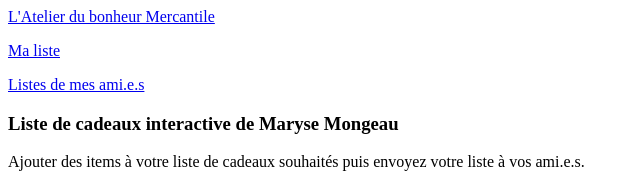
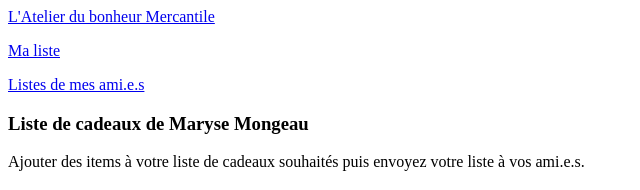
Before and after one commit to vivgxojo/S1-Intro-main, a plain HTML site: page index.html in a window 1280 px wide. Shown: the top 190 px of the page, without its empty margins (0-640 px from the left). Drawn offline with Linux system fonts and the light colour scheme.

Commit message:
Résolution de conflit

```diff
--- a/index.html
+++ b/index.html
@@ -17,7 +17,7 @@
         <a class="nav-link" aria-current="page" href="#">Listes de mes ami.e.s</a>
       </p>
     </div>
-    <h3>Liste de cadeaux interactive de Maryse Mongeau</h3>
+    <h3>Liste de cadeaux de Maryse Mongeau</h3>
     <p class="text-muted ms-1 mb-3">Ajouter des items à votre liste de cadeaux souhaités puis envoyez votre liste à vos
                                     ami.e.s.</p>
     <h4 class="mb-3">Ajouter un item à la liste</h4>
```
